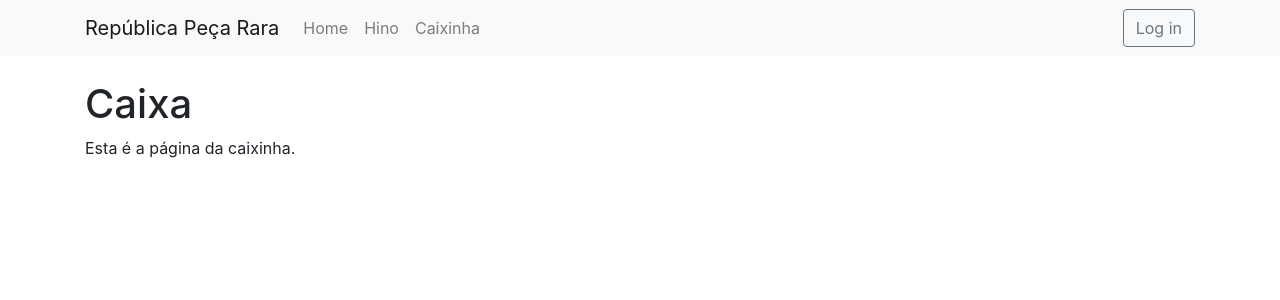
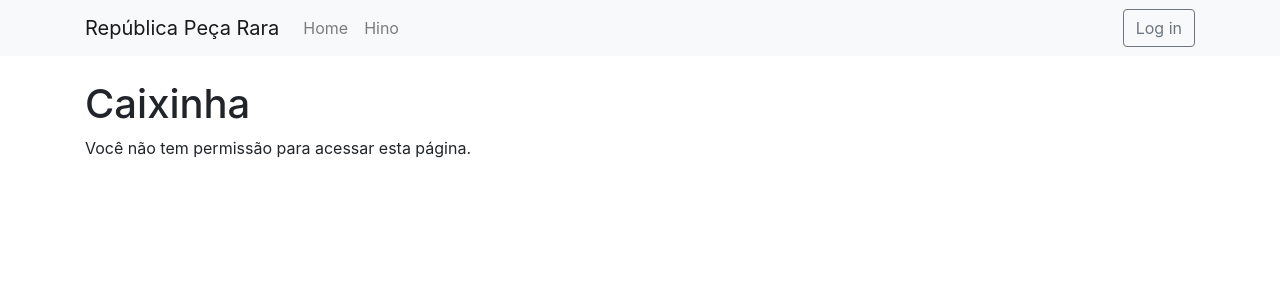
Before and after one commit to TulioAbreu/administracao-republica, a Django app: page /app/caixa in a window 1280 px wide. Shown: the top 300 px of the page. Run offline with Django 3.2, Linux system fonts and the light colour scheme; some libraries are stand-ins or nearby versions.

Commit message:
Esconder informações de usuários não autenticados.

```diff
--- a/app/templates/app/cadastro.html
+++ b/app/templates/app/cadastro.html
@@ -4,6 +4,7 @@
 
 {% block content %}
 
+    {% if user.is_authenticated %}
     	<h1>Cadastro</h1>
     	<p>Insira os dados abaixo para que seja feito o cadastro.</p>
     	<form method="post" novalidate>
@@ -11,5 +12,8 @@
     		{{ form|crispy }}
     		<button type="submite" class="btn btn-primary">Cadastrar</button>
     	</form>
-
+    {% else %}
+        <h1>Cadastro de morador</h1>
+        Você não tem permissão para acessar esta página.
+    {% endif %}
 {% endblock %}
--- a/app/templates/app/caixa.html
+++ b/app/templates/app/caixa.html
@@ -2,7 +2,11 @@
 
 {% block content %}
 
-<h1>Caixa</h1>
-Esta é a página da caixinha.
-
+    {% if user.is_authenticated %}
+        <h1>Caixa</h1>
+        Esta é a página da caixinha.
+    {% else %}
+        <h1>Caixinha</h1>
+        Você não tem permissão para acessar esta página.
+    {% endif %}
 {% endblock %}
--- a/app/templates/base.html
+++ b/app/templates/base.html
@@ -34,10 +34,10 @@
                 <li class="nav-item">
                     <a class="nav-link" href="{% url 'hino' %}">Hino</a>
                 </li>
-                <li class="nav-item">
-                    <a class="nav-link" href="{% url 'caixa' %}">Caixinha</a>
-                </li>
                 {% if user.is_authenticated %}
+                  <li class="nav-item">
+                      <a class="nav-link" href="{% url 'caixa' %}">Caixinha</a>
+                  </li>
                     <li class="nav-item">
                         <a class="nav-link" href="{% url 'cadastro' %}">Cadastrar Moradora</a>
                     </li>
```
Lines whose indentation alone changed are shown as unchanged.
